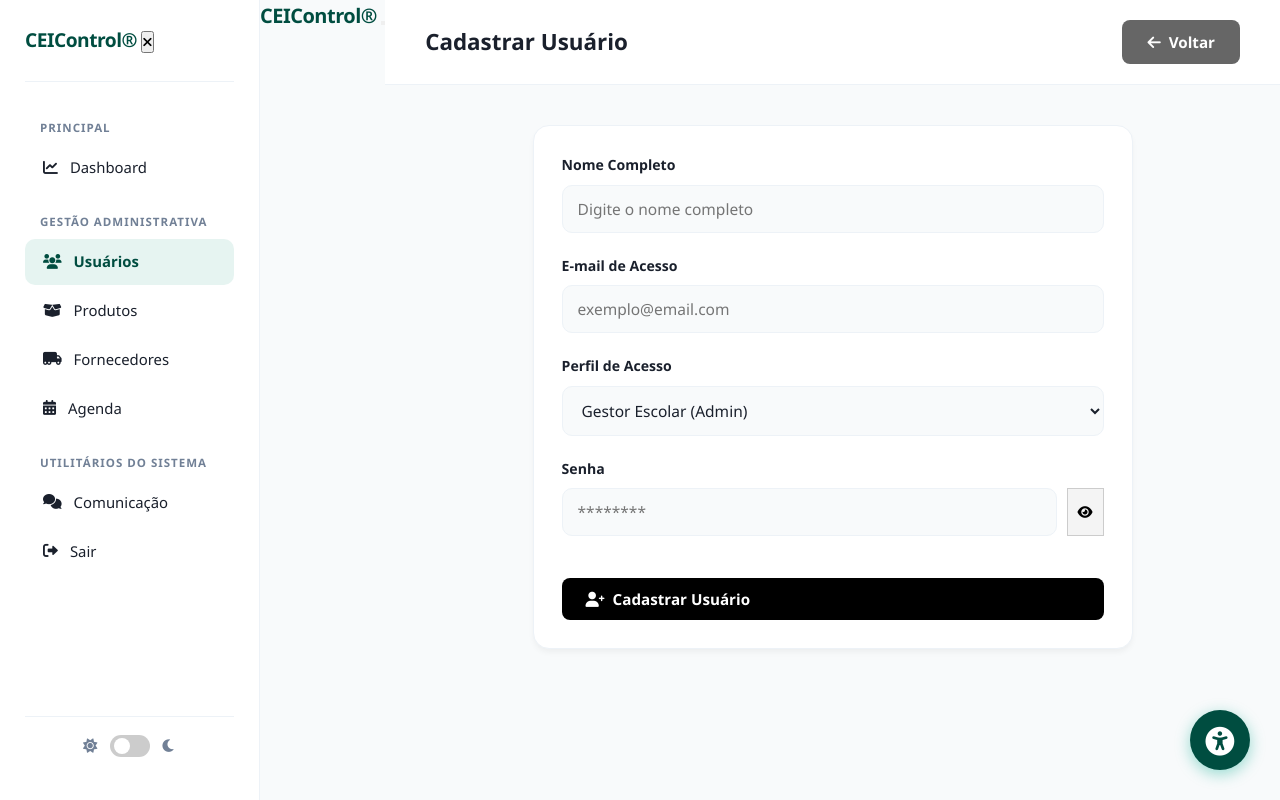
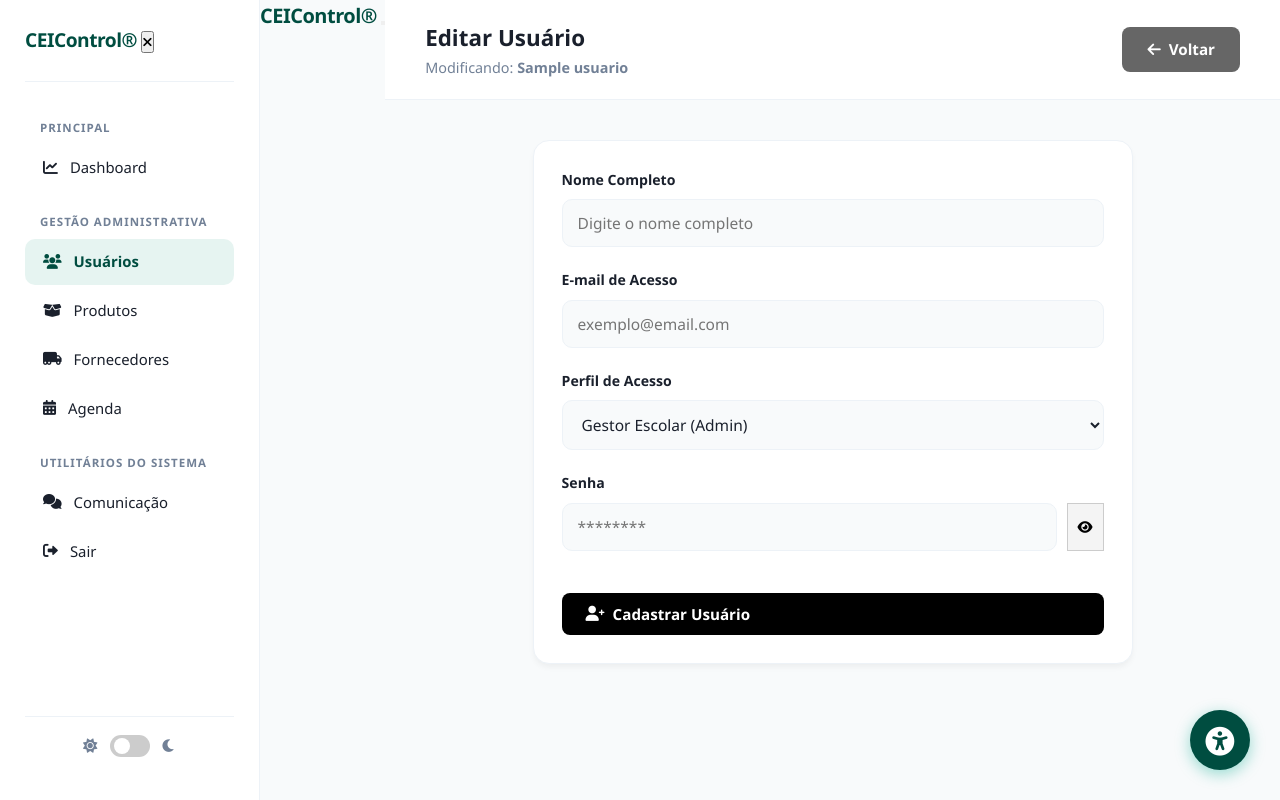
Before and after one commit to EduardoMartins-tech/CEIControl-Alpha-0.2, a PHP site: template app/views/usuarios/editar.php in a window 1280 px wide. Run offline with PHP 8.4, Linux system fonts and the light colour scheme; the visitor is signed in with stand-in values (Sample User, id 1); the template is opened without the code that fills it: most values are stand-ins (such as "Sample title", 1, 10 or a date in 2020); some libraries are stand-ins or nearby versions.

Commit message:
style(ui): padroniza formulario de cadastro com editar e ajusta validacao de senh

```diff
--- a/app/views/usuarios/editar.php
+++ b/app/views/usuarios/editar.php
@@ -21,7 +21,8 @@ $pagina_atual = 'usuarios';
     <main class="main-content">
         <header class="dash-header">
     <div class="header-welcome">
-                <h1>Cadastrar Usuário</h1>
+        <h1>Editar Usuário</h1>
+        <p>Modificando: <strong><?= htmlspecialchars($usuario['nome']) ?></strong></p>
     </div>
     <a href="<?= BASE_URL ?>usuarios" class="btn-black-full" style="width:auto;padding:10px 25px;background:#666;">
         <i class="fa-solid fa-arrow-left"></i> Voltar
```
Lines whose indentation alone changed are shown as unchanged.
